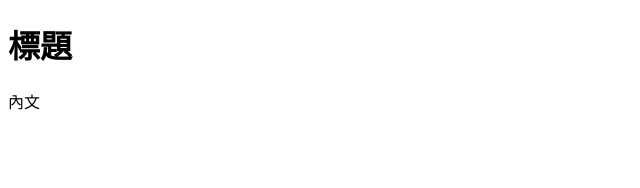
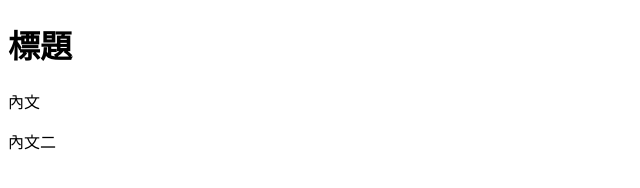
Before and after one commit to wenhsinluo/HtmlTest, a plain HTML site: page htmltest.html in a window 1280 px wide. Shown: the full height of the page, 0-640 px from the left. Drawn offline with Linux system fonts and the light colour scheme.

Commit message:
第二次更變

```diff
--- a/htmltest.html
+++ b/htmltest.html
@@ -8,5 +8,7 @@
 <body>
     <h1>標題</h1>
     <p>內文</p>
+    <p>內文二</p>
+
 </body>
 </html>
```
